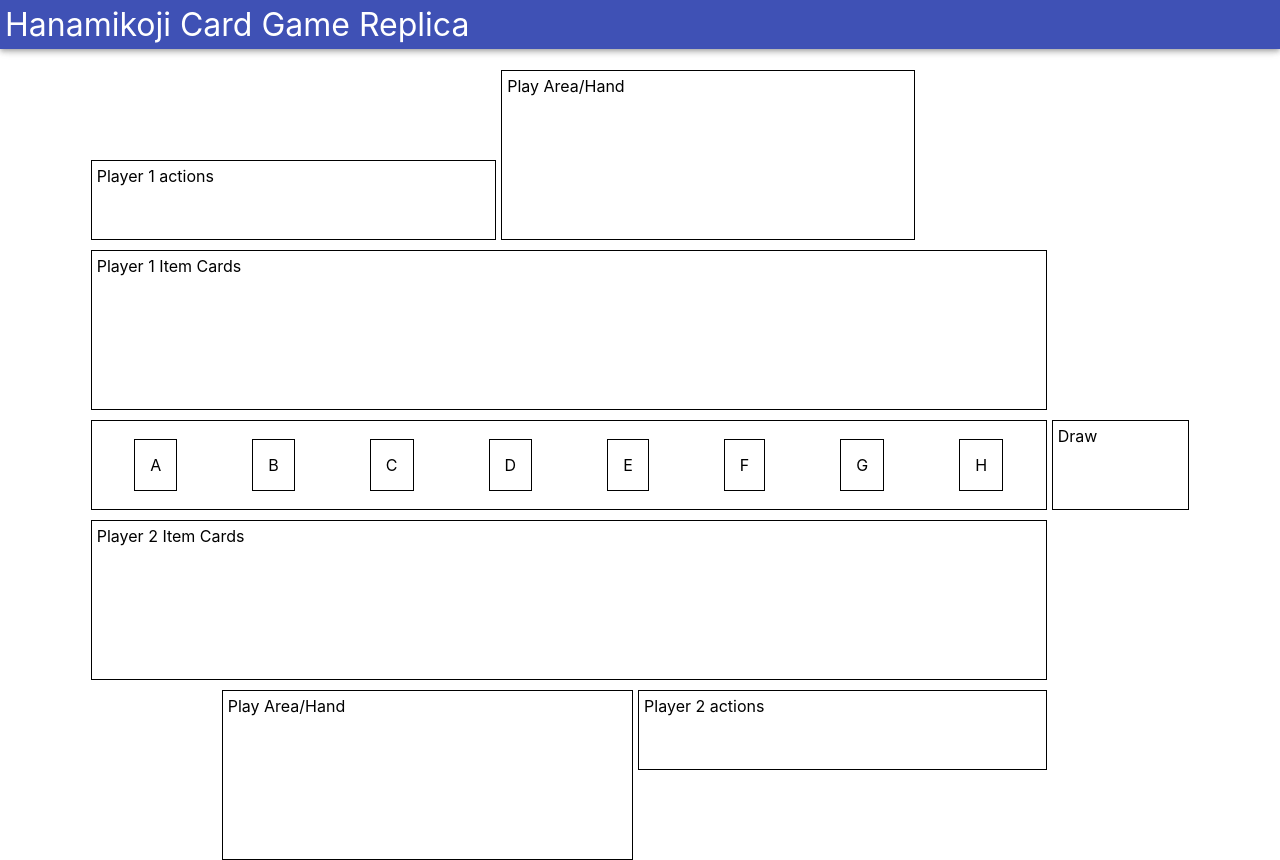
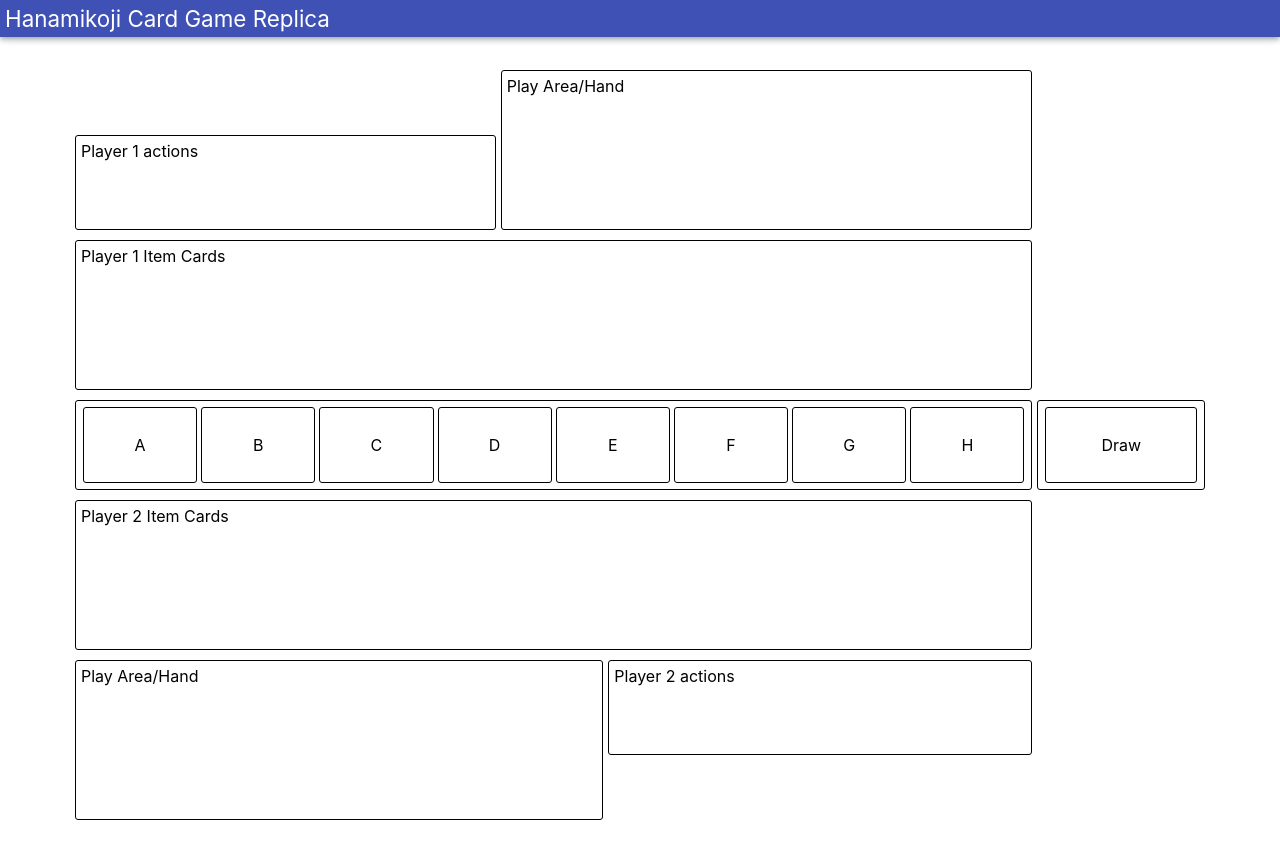
Before and after one commit to RoundEm/hanamikoji_replica, a React (Create React App) app: page / in a window 1280 px wide. After the commit the page ends 820 px from the top, so only its background shows below. Built offline with nearby package versions, Linux system fonts and the light colour scheme.

Commit message:
Setup action and hand sections to expand full width

```diff
--- a/src/App.css
+++ b/src/App.css
@@ -1,6 +1,6 @@
-.AppBar {
+.top-header {
   padding: 5px;
-  font-size: 2em;
+  font-size: 1.4em;
 }
 
 .playerHand1 {
@@ -31,30 +31,39 @@
 .grid-container {
   margin-top: 70px;
   display: grid;
-  grid-template-rows: 80px 80px 160px 90px 160px 80px 80px;
+  grid-template-rows: 55px 10px 75px 150px 90px 150px 75px 10px 55px;
   grid-template-areas:
-    ". .  .  .  h1 h1 h1 .  .  ."
-    ". a1 a1 a1 h1 h1 h1 .  .  ."
-    ". p1 p1 p1 p1 p1 p1 p1 .  ."
-    ". g  g  g  g  g  g  g  d  ."
-    ". p2 p2 p2 p2 p2 p2 p2 .  ."
-    ". .  h2 h2 h2 a2 a2 a2 . ."
-    ". .  h2 h2 h2 .  .  .  . .";
+    ". .  .  .  h1 h1 h1 h1 . ."
+    ". a1 a1 a1 h1 h1 h1 h1  . ."
+    ". a1 a1 a1 h1 h1 h1 h1 . ."
+    ". p1 p1 p1 p1 p1 p1 p1 . ."
+    ". g  g  g  g  g  g  g  d ."
+    ". p2 p2 p2 p2 p2 p2 p2 . ."
+    ". h2 h2 h2 h2 a2 a2 a2 . ."
+    ". h2 h2 h2 h2 a2 a2 a2  . ."
+    ". h2 h2 h2 h2 .  .  .  . .";
   grid-column-gap: 5px;
   grid-row-gap: 10px;
   justify-items: stretch;
   align-items: stretch;
+
 }
 .grid-container > div {
   padding: 5px;
   border: 1px solid black;
+  border-radius: 3px;
 }
 .flex-container {
   display: flex;
   justify-content: space-around;
   align-items: center;
+  text-align: center;
 }
 .flex-container > div {
-  padding: 15px;
+  padding: 27px 20px;
+  margin: 2px;
+  flex: 1;
+
   border: 1px solid black;
+  border-radius: 3px;
 }
--- a/src/App.js
+++ b/src/App.js
@@ -6,14 +6,24 @@
   render() {
     return (
       <div>
-        <AppBar className="AppBar">
+        <AppBar className="top-header">
           <header>Hanamikoji Card Game Replica</header>
         </AppBar>
 
         <div className="grid-container">
-          <div className="playerHand1">Play Area/Hand</div>
-          <div className="playerActions1">Player 1 actions</div>
-          <div className="playArea1">Player 1 Item Cards</div>
+
+          <div className="playerHand1">
+            Play Area/Hand
+          </div>
+
+          <div className="playerActions1">
+            Player 1 actions
+          </div>
+
+          <div className="playArea1">
+            Player 1 Item Cards
+          </div>
+
           <div className="geishaCards flex-container">
             <div>A</div>
             <div>B</div>
@@ -24,11 +34,21 @@
             <div>G</div>
             <div>H</div>
           </div>
-          <div className="drawPile">Draw</div>
-          <div className="playerHand2">Play Area/Hand</div>
-          <div className="playerActions2">Player 2 actions</div>
-          <div className="playArea2">Player 2 Item Cards</div>
+          <div className="drawPile flex-container">
+            <div>Draw</div>
+          </div>
 
+          <div className="playerHand2">
+            Play Area/Hand
+          </div>
+
+          <div className="playerActions2">
+            Player 2 actions
+          </div>
+
+          <div className="playArea2">
+            Player 2 Item Cards
+          </div>
 
         </div>
       </div>
```
